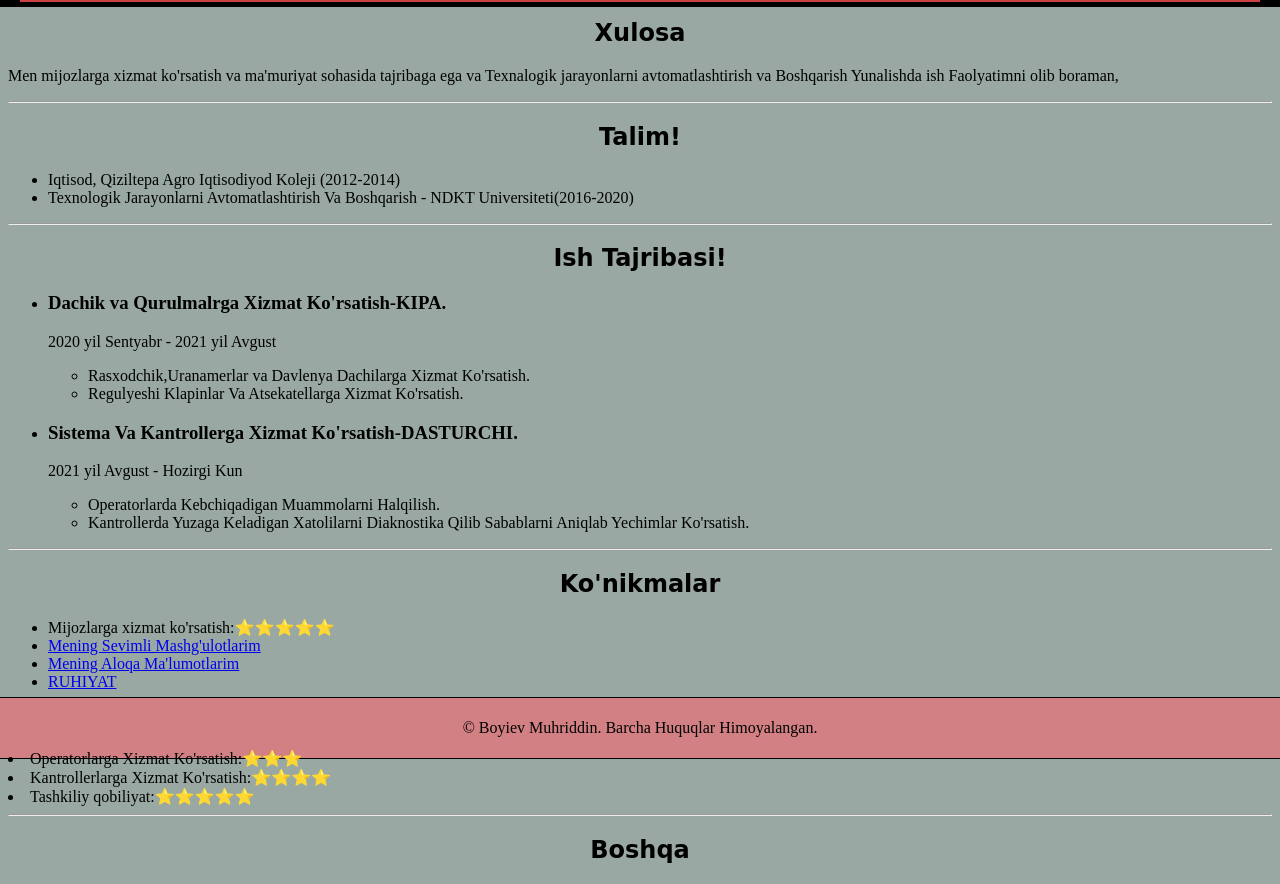
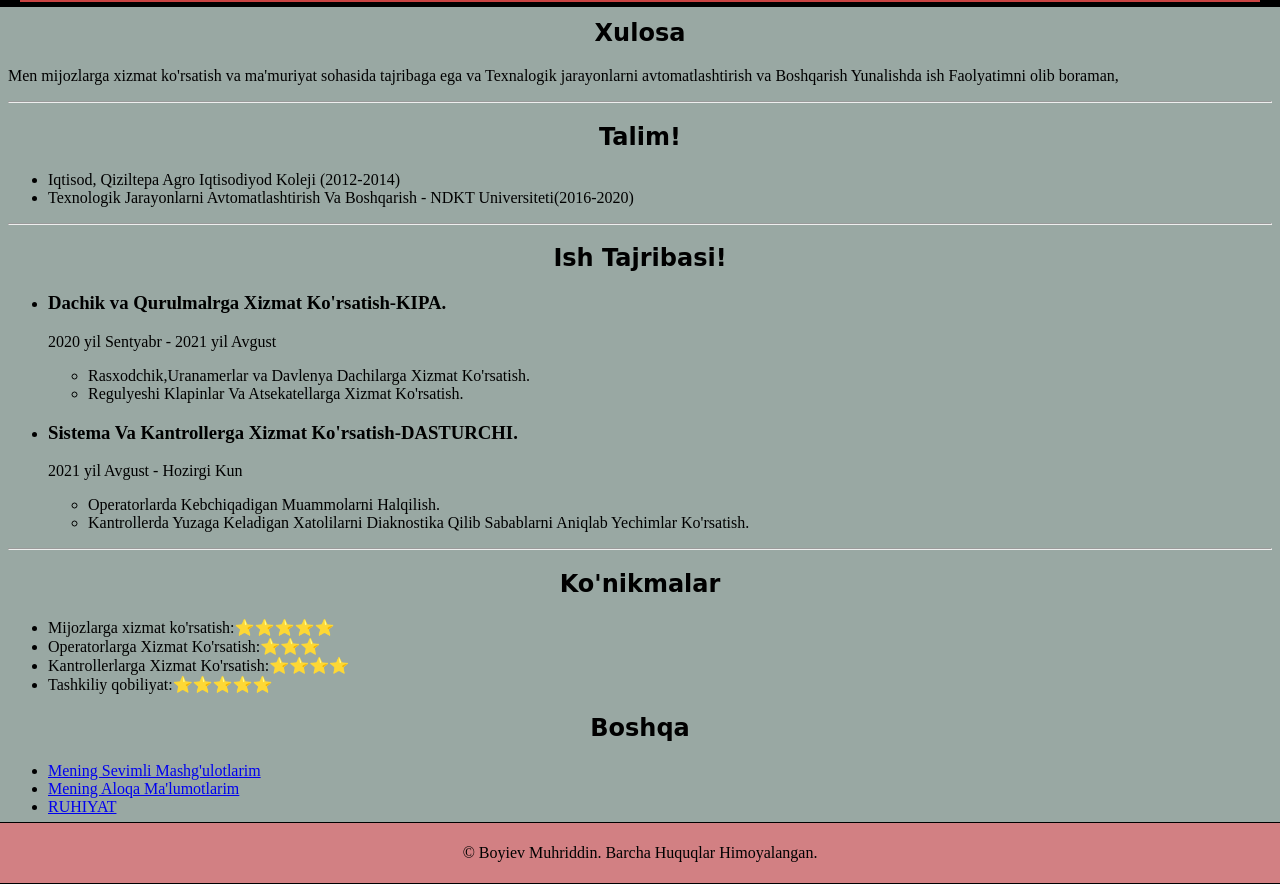
Before and after one commit to BoyievMuhriddin/htmi-rezyumeim, a plain HTML site: page index.html in a window 1280 px wide. Shown: the part 88-972 px from the top of the page. Drawn offline with Linux system fonts and the light colour scheme.

Commit message:
Update index.html

```diff
--- a/index.html
+++ b/index.html
@@ -78,9 +78,15 @@
     <h2 id="h2">Ko'nikmalar</h2>
     <ul>
         <li>Mijozlarga xizmat ko'rsatish:⭐️⭐️⭐️⭐️⭐️ </li>
-        <li><a href="./projektlar_rezyumi/Mening sevimli mashg'ulotlarim.html">Mening Sevimli Mashg'ulotlarim</a></li>
-        <li><a href="./projektlar_rezyumi/Mening aloqa ma'lumotlarim.html">Mening Aloqa Ma'lumotlarim</a></li>
-        <li><a href="./projektlar_rezyumi/mati.html">RUHIYAT</a></li>
+        <li>Operatorlarga Xizmat Ko'rsatish:⭐️⭐️⭐️ </li>
+        <li>Kantrollerlarga Xizmat Ko'rsatish:⭐️⭐️⭐️⭐️</li>
+        <li>Tashkiliy qobiliyat:⭐️⭐️⭐️⭐️⭐️</li>
+    </ul>
+    <h2 id="h2">Boshqa</h2>
+    <ul>
+        <li><a href="./projektlar/Mening sevimli mashg'ulotlarim.html">Mening Sevimli Mashg'ulotlarim</a></li>
+        <li><a href="./projektlar/Mening aloqa ma'lumotlarim.html">Mening Aloqa Ma'lumotlarim</a></li>
+        <li><a href="./projektlar/mati.html">RUHIYAT</a></li>
 
     </ul>
     <footer id="huquq">
@@ -89,14 +95,4 @@
 
 
 </body>
-</html>       <li>Operatorlarga Xizmat Ko'rsatish:⭐️⭐️⭐️ </li>
-        <li>Kantrollerlarga Xizmat Ko'rsatish:⭐️⭐️⭐️⭐️</li>
-        <li>Tashkiliy qobiliyat:⭐️⭐️⭐️⭐️⭐️</li>
-    </ul>
-    <hr>
-    <h2 id="h2">Boshqa</h2>
-    <ul>
-
-
-</body>
 </html>
```
